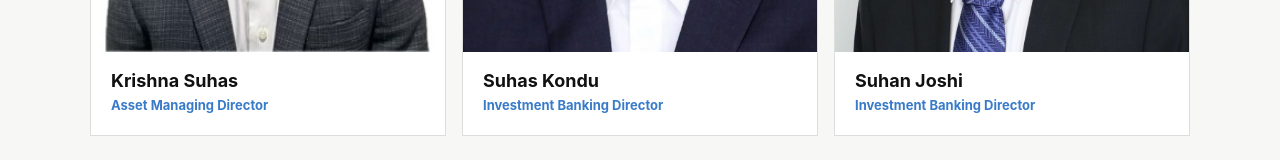
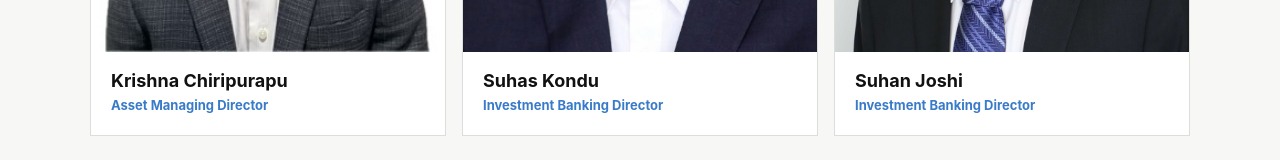
Before and after one commit to anirudhdevatha/Finance_Blog_Website, a React (Vite) app: page /about in a window 1280 px wide. Shown: the part 1909-2069 px from the top of the page. Built offline with nearby package versions, Linux system fonts and the light colour scheme; no server answers.

Commit message:
fix names

```diff
--- a/src/pages/AboutPage.tsx
+++ b/src/pages/AboutPage.tsx
@@ -28,7 +28,7 @@ const sections = [
 
 const team = [
   {
-    name: "Krishna Suhas",
+    name: "Krishna Chiripurapu",
     role: "Asset Managing Director",
     image: krishnaSuhas,
   },
```
